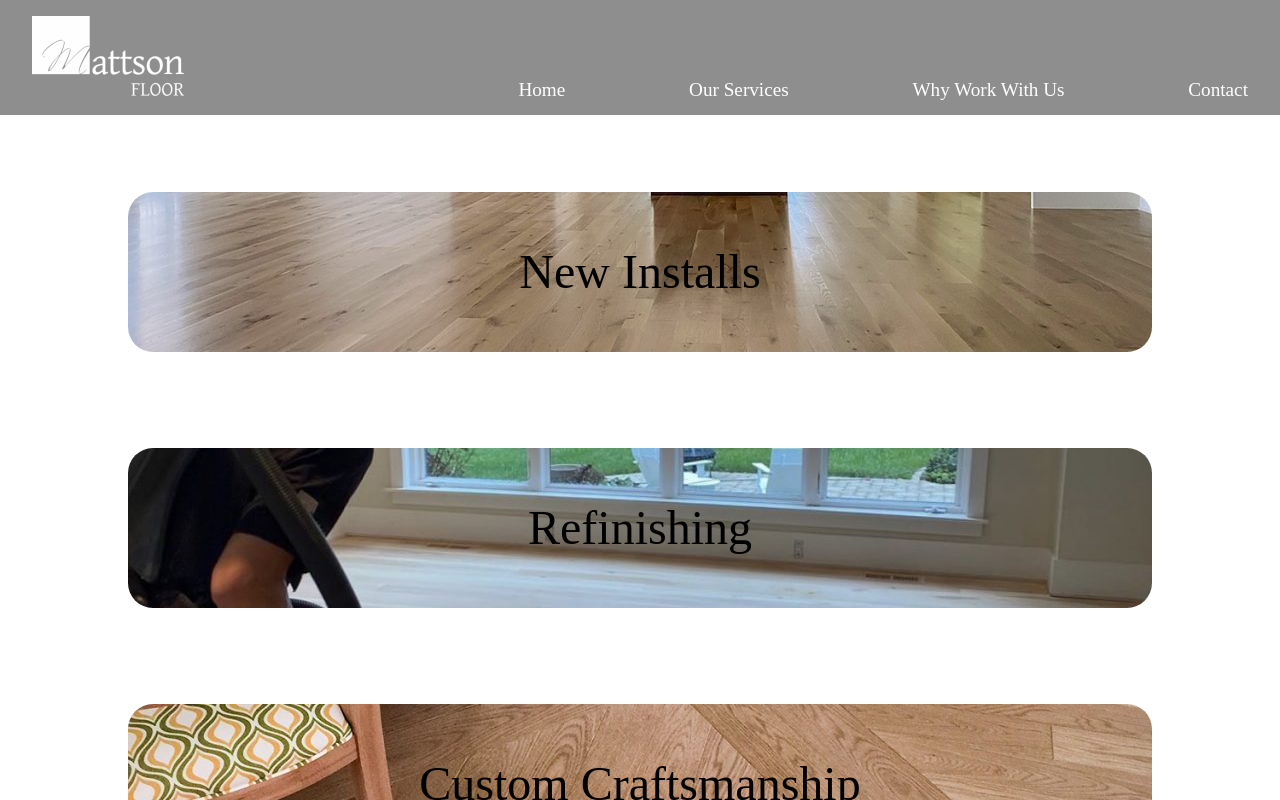
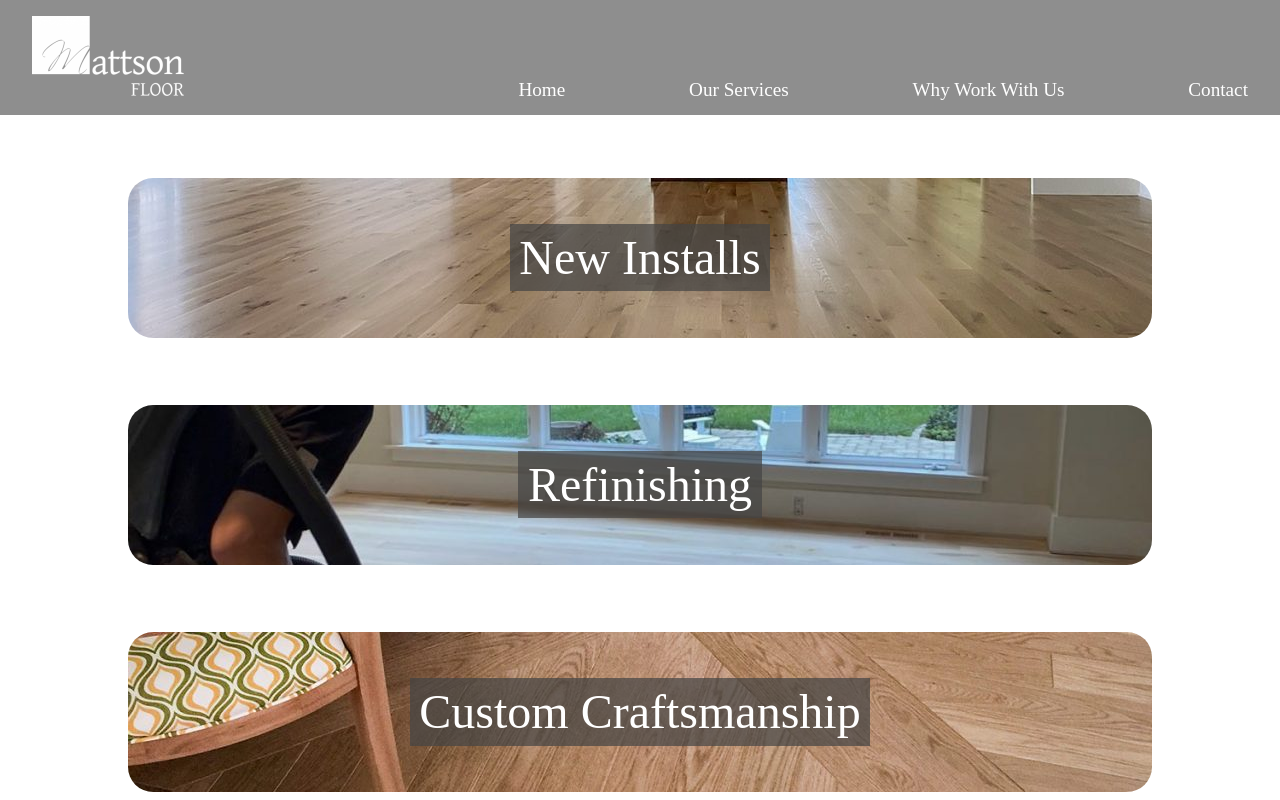
Before and after one commit to McTrip777/FloorsPlus, a React (Create React App) app in the folder flooring/: page /ourServices in a window 1280 px wide. Shown: the top 800 px of the page. Built offline with nearby package versions, Linux system fonts and the light colour scheme.

Commit message:
Updated Services page with clickable hidden content and better spacing

```diff
--- a/flooring/src/components/Services.jsx
+++ b/flooring/src/components/Services.jsx
@@ -15,7 +15,6 @@ function Services() {
     let blockVisability = document.getElementsByClassName("block")
 
     const clickableOne = (value) => {
-        console.log("here", value)
         if (value === "clickableImgOne") {
             setFirstBlock(!firstBlock)
         } else if (value === "clickableImgTwo") {
@@ -26,38 +25,37 @@ function Services() {
             setFourthBlock(!fourthBlock)
         }
     }
-    // console.log(firstBlock)
+
     useEffect(() => {
         for (let i = 0; i < blockVisability.length; i++) {
             // console.log(blockVisability[i].className.split(' ')[0])
             if (blockVisability[i].className.split(' ')[0] === "newInstallsContainer") {
                 if (firstBlock) {
-                    document.getElementsByClassName("newInstallsContainer")[0].style.visibility = "visible"
+                    document.getElementsByClassName("newInstallsContainer")[0].style.display = "flex"
                 } else {
-                    document.getElementsByClassName("newInstallsContainer")[0].style.visibility = "hidden"
+                    document.getElementsByClassName("newInstallsContainer")[0].style.display = "none"
                 }
             } else if (blockVisability[i].className.split(' ')[0] === "refinishingContainer") {
                 if (secondBlock) {
-                    document.getElementsByClassName("refinishingContainer")[0].style.visibility = "visible"
+                    document.getElementsByClassName("refinishingContainer")[0].style.display = "flex"
                 } else {
-                    document.getElementsByClassName("refinishingContainer")[0].style.visibility = "hidden"
+                    document.getElementsByClassName("refinishingContainer")[0].style.display = "none"
                 }
             } else if (blockVisability[i].className.split(' ')[0] === "customCraftsmanshipContainer") {
                 if (thirdBlock) {
-                    document.getElementsByClassName("customCraftsmanshipContainer")[0].style.visibility = "visible"
+                    document.getElementsByClassName("customCraftsmanshipContainer")[0].style.display = "flex"
                 } else {
-                    document.getElementsByClassName("customCraftsmanshipContainer")[0].style.visibility = "hidden"
+                    document.getElementsByClassName("customCraftsmanshipContainer")[0].style.display = "none"
                 }
             } else if (blockVisability[i].className.split(' ')[0] === "commercialContainer") {
                 if (fourthBlock) {
-                    document.getElementsByClassName("commercialContainer")[0].style.visibility = "visible"
+                    document.getElementsByClassName("commercialContainer")[0].style.display = "flex"
                 } else {
-                    document.getElementsByClassName("commercialContainer")[0].style.visibility = "hidden"
+                    document.getElementsByClassName("commercialContainer")[0].style.display = "none"
                 }
             }
         }
     }, [firstBlock, secondBlock, thirdBlock, fourthBlock])
-    // console.log(firstBlock)
 
     return (
         <div className="serviceContainer">
--- a/flooring/src/styles/services.scss
+++ b/flooring/src/styles/services.scss
@@ -2,13 +2,13 @@
     display: flex;
     flex-direction: column;
     width:100vw;
-    padding-top: 12em;
+    padding-top: 9em;
 
     .blockContainer{
         display: flex;
         flex-direction: column;
         align-items: center;
-        // padding:4em 0 4em 0;
+        padding:1.5em;
 
         .clickableImg {
             display: flex;
@@ -20,10 +20,11 @@
 
             .serviceTitles{
                 font-size: 3em;
-                padding:1em 0;
-                &:focus{
-
-                }
+                margin:1em 0;
+                padding: .2em;
+                color: white;
+                background-color: rgba(68, 68, 68, .7);
+                text-align: center;
             }
             img{
                 box-sizing: border-box;
@@ -50,7 +51,6 @@
         // background-color: rgb(104, 101, 95);
         // clip-path: polygon(0 0, 100% 0%, 100% 90%, 50% 100%, 0 90%);
         .newInstallsContainer{
-            visibility: hidden;
             p{
             }
             ul{
@@ -65,7 +65,6 @@
 
 
         .refinishingContainer{
-            visibility: hidden;
             h5{
 
             }
@@ -82,7 +81,6 @@
 
     }
     .customCraftsmanshipContainer{
-        visibility: hidden;
         h5{
 
         }
@@ -99,7 +97,6 @@
         }
     }
     #commercial .commercialContainer{
-        visibility: hidden;
         // padding-bottom: 3em;
         .innerBlock{
             h5{
@@ -111,3 +108,9 @@
         }
     }
 }
+
+@media(max-width:800px){
+    .serviceContainer{
+        padding-top: 12em;
+    }
+}
```
Also changed, not shown: 1 other file (tests, documents, lock files or other folders).
